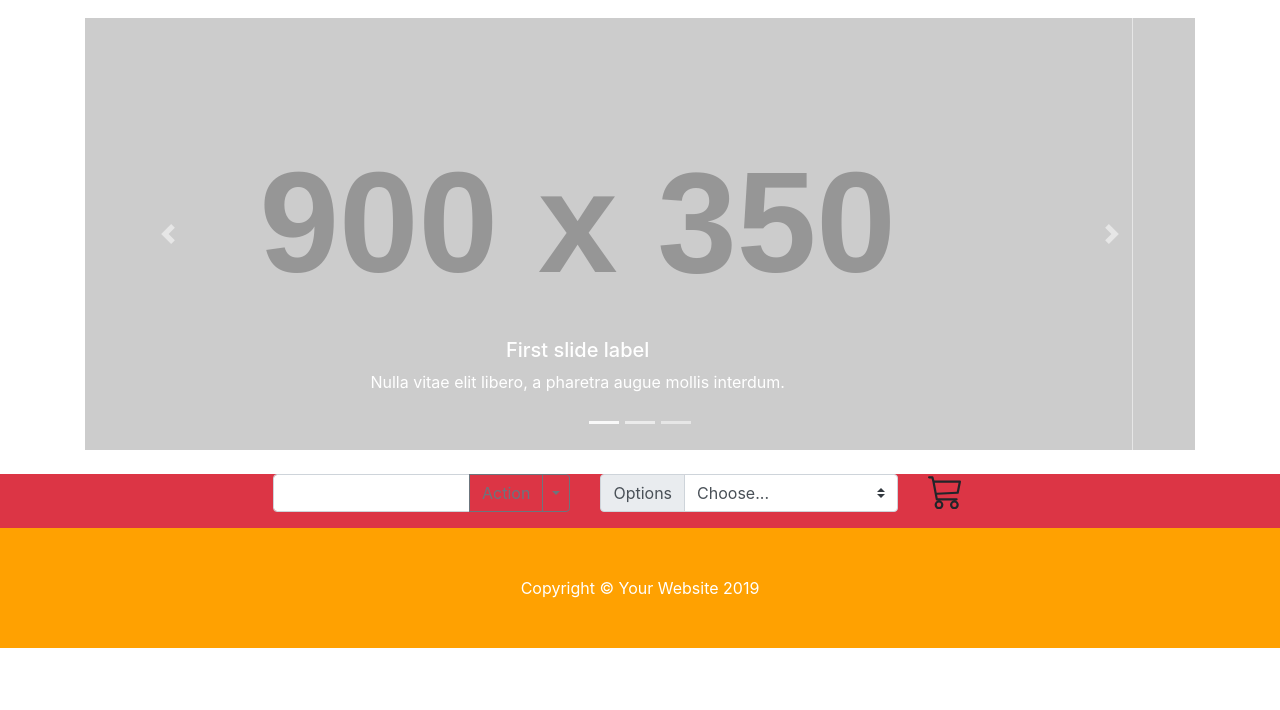
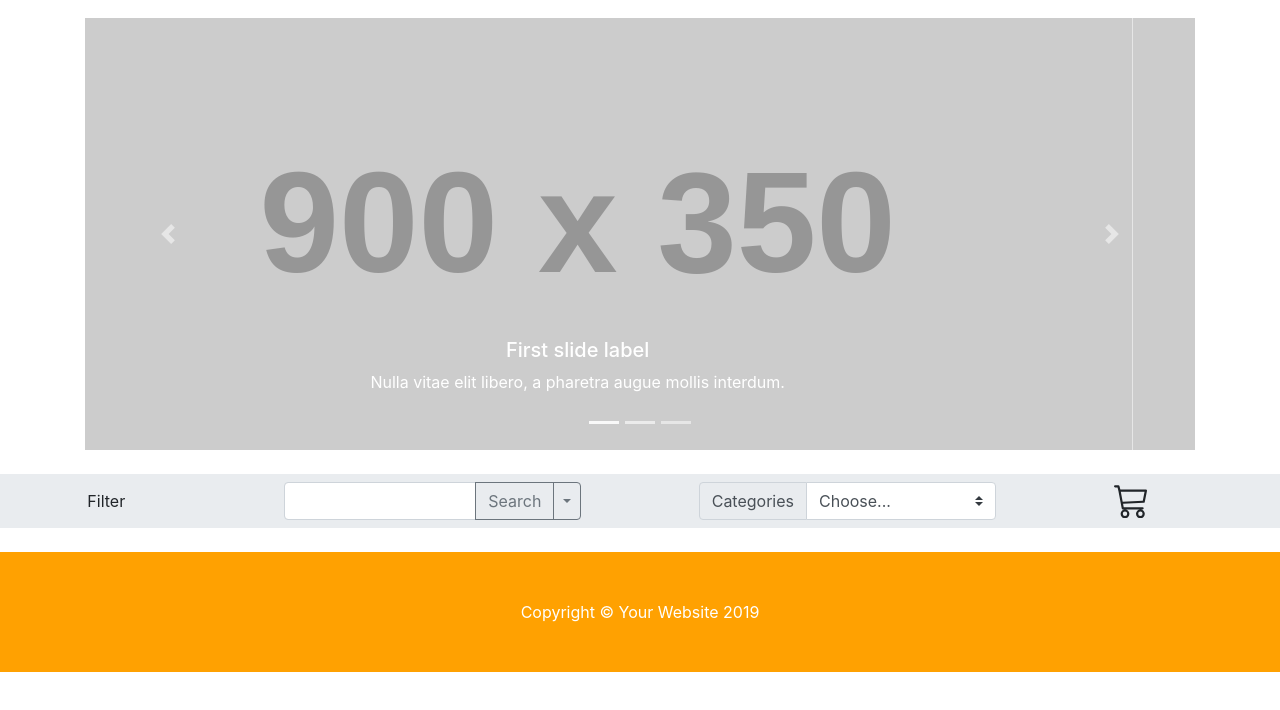
Before and after one commit to GuilhermeCarra/eCommerce-fruits-veggies, a plain HTML site: page index.html in a window 1280 px wide. Shown: the part 62-772 px from the top of the page. Drawn offline with nearby package versions, Linux system fonts and the light colour scheme; placeholder pictures from the web are drawn by us.

Commit message:
filter bar style

```diff
--- a/index.html
+++ b/index.html
@@ -80,16 +80,18 @@
             </div>
         </div>
     </div>
-    <div class="row bg-danger">
-        <div class="col">
-
+    <div class="row bg-light mb-4 py-2 align-items-center">
+        <div class="col"></div>
+        <div class="col-1">
+            <div>Filter</div>
         </div>
+        <div class="col"></div>
         <div class="col-3">
 
             <div class="input-group">
                 <input type="text" class="form-control" aria-label="Text input with segmented dropdown button">
                 <div class="input-group-append">
-                    <button type="button" class="btn btn-outline-secondary">Action</button>
+                    <button type="button" class="btn btn-outline-secondary">Search</button>
                     <button type="button" class="btn btn-outline-secondary dropdown-toggle dropdown-toggle-split"
                         data-toggle="dropdown" aria-haspopup="true" aria-expanded="false">
                         <span class="sr-only">Toggle Dropdown</span>
@@ -104,19 +106,21 @@
                 </div>
             </div>
         </div>
+        <div class="col"></div>
         <div class="col-3">
-            <div class="input-group mb-3">
+            <div class="input-group">
                 <div class="input-group-prepend">
-                    <label class="input-group-text" for="inputGroupSelect01">Options</label>
+                    <label class="input-group-text" for="inputGroupSelect01">Categories</label>
                 </div>
                 <select class="custom-select" id="inputGroupSelect01">
                     <option selected>Choose...</option>
-                    <option value="1">One</option>
-                    <option value="2">Two</option>
-                    <option value="3">Three</option>
+                    <option value="1">Fruits</option>
+                    <option value="2">Juices</option>
+                    <option value="3">Vegetables</option>
                 </select>
             </div>
         </div>
+        <div class="col"></div>
         <div class="col-1">
             <svg class="bi bi-cart3" width="2.2em" height="2.2em" viewBox="0 0 16 16" fill="currentColor"
                 xmlns="http://www.w3.org/2000/svg">
--- a/src/css/style.css
+++ b/src/css/style.css
@@ -5,3 +5,7 @@ body {
 .bg-primary {
     background-color: #FFA101 !important;
 }
+
+.bg-light {
+    background-color: #e9ecef !important;
+}
```
